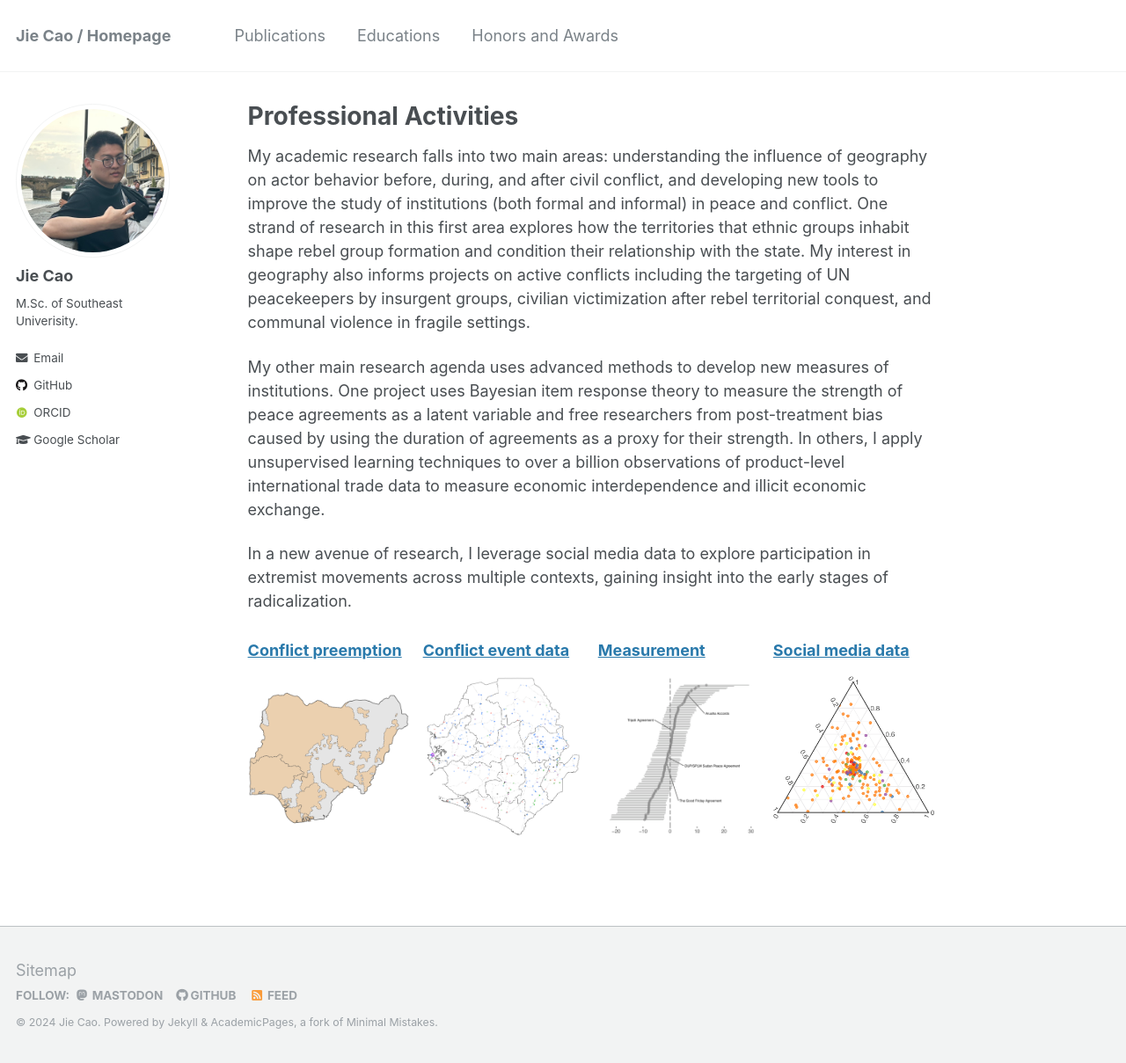
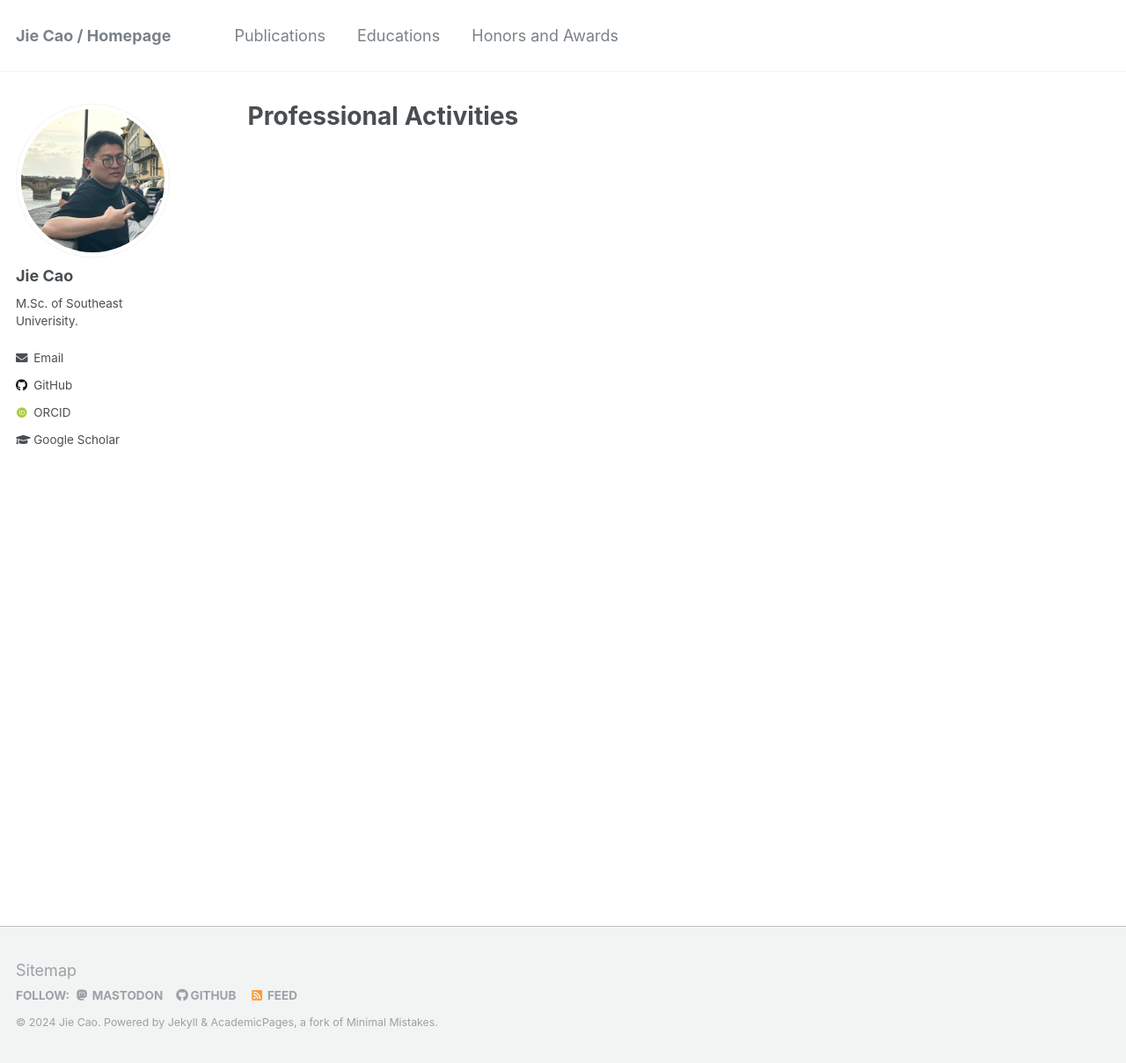
Before and after one commit to JieJayCao/JieJayCao.github.io, a Jekyll site: the page built from _pages/research.md, in a window 1280 px wide and 1209 px high. Shown: the whole window at 88% size. Built offline with Jekyll 4.4.1, drawn with Linux system fonts in a browser that asks for light colours; some web fonts are replaced.

Commit message:
Update research.md

```diff
--- a/_pages/research.md
+++ b/_pages/research.md
@@ -1,40 +1,8 @@
 ---
 layout: archive
 title: "Professional Activities"
-permalink: /research/
+permalink: /professionalactivities/
 author_profile: true
 header:
   og_image: "research/ecdf.png"
 ---
-
-My academic research falls into two main areas: understanding the influence of
-geography on actor behavior before, during, and after civil conflict, and
-developing new tools to improve the study of institutions (both formal and
-informal) in peace and conflict. One strand of research in this first area
-explores how the territories that ethnic groups inhabit shape rebel group
-formation and condition their relationship with the state. My interest in
-geography also informs projects on active conflicts including the targeting of
-UN peacekeepers by insurgent groups, civilian victimization after rebel
-territorial conquest, and communal violence in fragile settings.
-
-My other main research agenda uses advanced methods to develop new measures of
-institutions. One project uses Bayesian item response theory to measure the
-strength of peace agreements as a latent variable and free researchers from
-post-treatment bias caused by using the duration of agreements as a proxy for
-their strength. In others, I apply unsupervised learning techniques to over a
-billion observations of product-level international trade data to measure
-economic interdependence and illicit economic exchange.
-
-In a new avenue of research, I leverage social media data to explore
-participation in extremist movements across multiple contexts, gaining insight
-into the early stages of radicalization.
-
-<nbsp>
-
-{% include base_path %}
-
-{% assign ordered_pages = site.research | sort:"order_number" %}
-
-{% for post in ordered_pages %}
-  {% include archive-single.html type="grid" %}
-{% endfor %}
```
